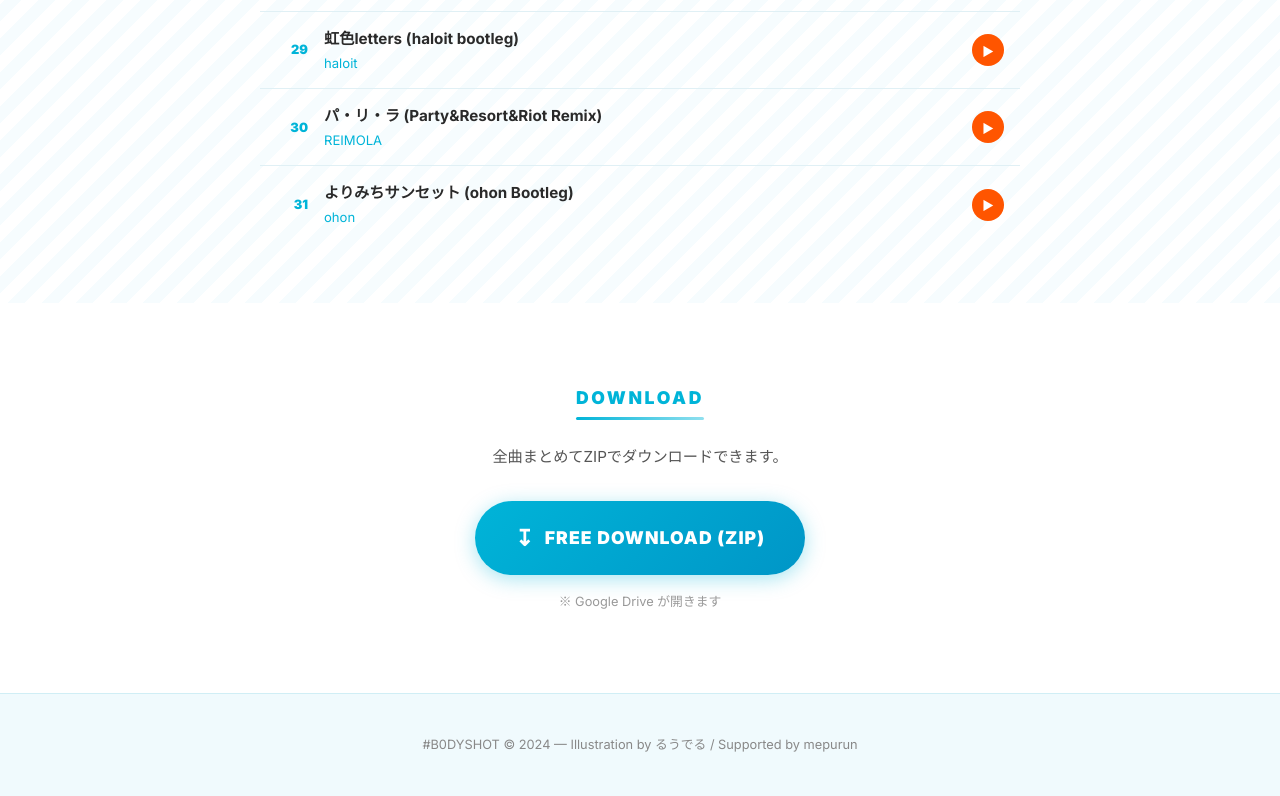
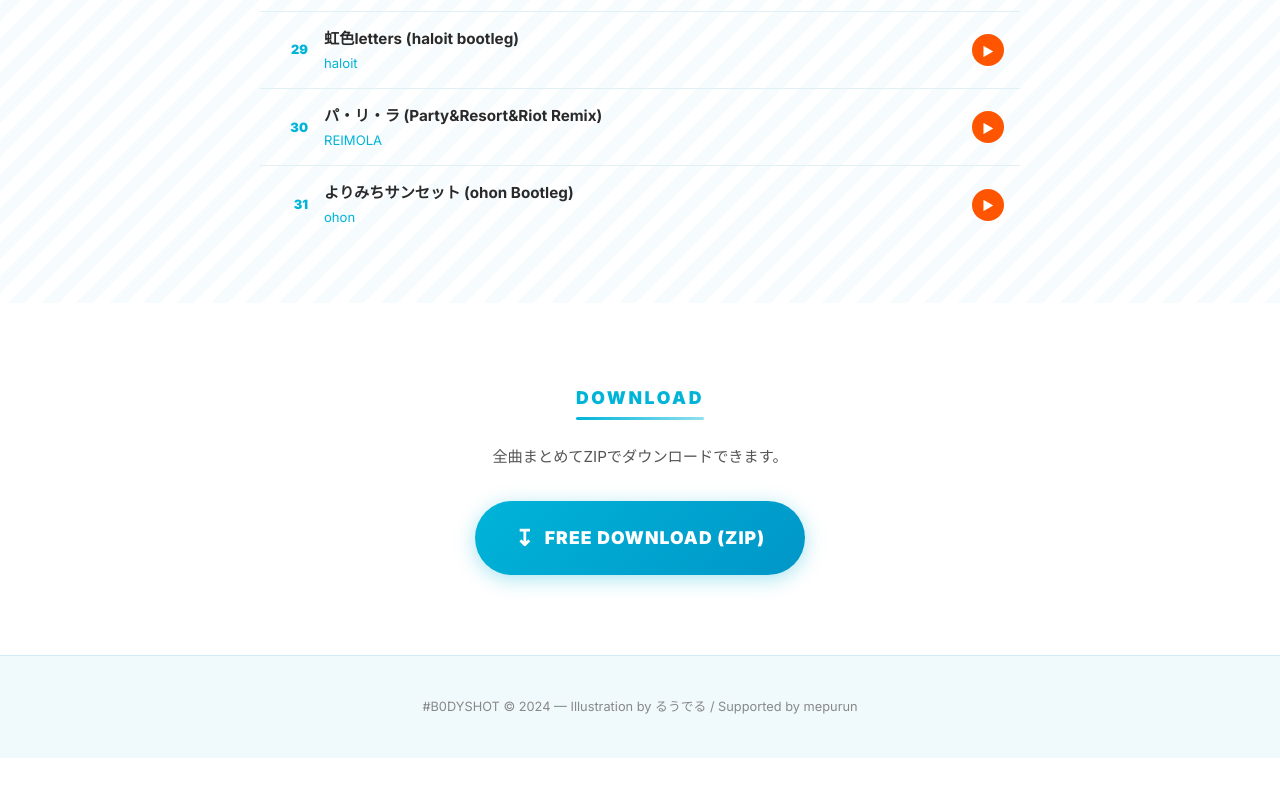
Before and after one commit to Yocha2K/b0dyshot-ep, a plain HTML site: page index.html in a window 1280 px wide. Shown: the part 3700-4496 px from the top of the page. After the commit the page ends 4458 px from the top, so only its background shows below. Drawn offline with Linux system fonts and the light colour scheme.

Commit message:
chore: remove download note text
Co-Authored-By: Claude Opus 4.6 <noreply@anthropic.com>

```diff
--- a/index.html
+++ b/index.html
@@ -82,7 +82,6 @@
         <span class="download__btn-icon">&#8615;</span>
         FREE DOWNLOAD (ZIP)
       </a>
-      <p class="download__note">※ Google Drive が開きます</p>
     </div>
   </section>
 
```
